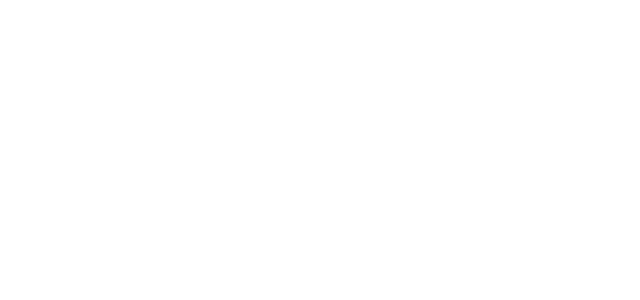
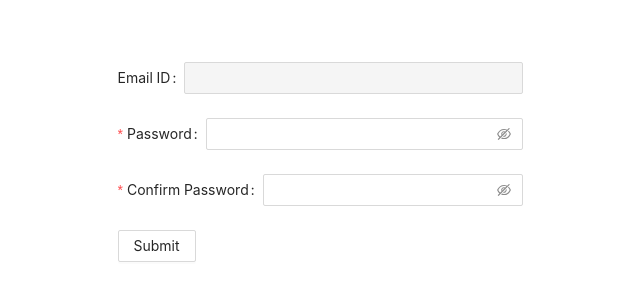
Before and after one commit to Mini-Projects-Group/Virtual-Lab, a React (Create React App) app: page /reset-password in a window 1280 px wide. Shown: the part 226-526 px from the top of the page, without its empty margins (320-960 px from the left). Built offline with nearby package versions, Linux system fonts and the light colour scheme.

Commit message:
Forgot password done

```diff
--- a/package.json
+++ b/package.json
@@ -16,6 +16,7 @@
     "craco-less": "^1.17.1",
     "jwt-decode": "^3.1.2",
     "less-loader": "^9.0.0",
+    "query-string": "^7.0.0",
     "react": "^17.0.2",
     "react-dom": "^17.0.2",
     "react-redux": "^7.2.4",
--- a/src/App.tsx
+++ b/src/App.tsx
@@ -3,6 +3,7 @@
 import { useEffect, useState } from "react";
 import { useDispatch } from "react-redux";
 import { BrowserRouter as Router, Switch } from "react-router-dom";
+import ForgotPassword from "./components/ForgotPassword/ForgotPassword";
 import Landing from "./components/Landing/Landing";
 import Login from "./components/Login/Login";
 import { getUser } from "./redux/action";
@@ -42,6 +43,11 @@
         <Switch>
           <PublicRoute exact path='/' component={Landing} />
           <PublicRoute exact path='/login' component={Login} />
+          <PublicRoute
+            exact
+            path='/reset-password'
+            component={ForgotPassword}
+          />
           <PrivateRoute exact path='/auth' component={() => <h1>Auth</h1>} />
         </Switch>
       </div>
--- /dev/null
+++ b/src/components/ForgotPassword/FPassword.module.css
@@ -0,0 +1,9 @@
+.root {
+  height: 100vh;
+
+  display: grid;
+  place-items: center;
+}
+
+.form {
+}
--- /dev/null
+++ b/src/components/ForgotPassword/ForgotPassword.tsx
@@ -0,0 +1,100 @@
+import { Button, Form, Input, notification } from "antd";
+import Query from "query-string";
+import React, { useState } from "react";
+import { Redirect } from "react-router-dom";
+import { async_func_data } from "../../redux/utils/helperfunctions";
+import styles from "./FPassword.module.css";
+
+const ForgotPassword = (props) => {
+  const { email } = Query.parse(props.location.search);
+
+  const [redirect, setRedirect] = useState(false);
+  const [loading, setLoading] = useState(false);
+
+  const handleSubmit = async (data) => {
+    setLoading(true);
+
+    const { password, cpassword } = data;
+
+    if (password !== cpassword) {
+      alert("Passwords don't match");
+
+      setLoading(false);
+      return;
+    }
+
+    const reset = await async_func_data(
+      "/api/user/resetPassword",
+      {
+        new_password: password,
+        email,
+        type: "student",
+      },
+      "post",
+      false
+    );
+
+    if (reset.data.error) {
+      notification["error"]({
+        message: "Password Reset",
+        description: reset.data.message,
+      });
+
+      setLoading(false);
+      return;
+    }
+
+    setLoading(false);
+
+    notification["success"]({
+      message: "Password Reset",
+      description: "Password Reset Successful!",
+    });
+
+    setRedirect(true);
+  };
+
+  const handleFailure = () => {};
+
+  if (redirect) return <Redirect to='/login' />;
+
+  return (
+    <div className={styles.root}>
+      <Form
+        onFinish={handleSubmit}
+        onFinishFailed={handleFailure}
+        className={styles.form}
+      >
+        <Form.Item label='Email ID'>
+          <Input disabled value={email} />
+        </Form.Item>
+
+        <Form.Item
+          name='password'
+          label='Password'
+          rules={[{ required: true, message: "Password cannot be empty!" }]}
+        >
+          <Input.Password />
+        </Form.Item>
+
+        <Form.Item
+          name='cpassword'
+          label='Confirm Password'
+          rules={[
+            { required: true, message: "Confirm Password cannot be empty!" },
+          ]}
+        >
+          <Input.Password />
+        </Form.Item>
+
+        <Form.Item>
+          <Button htmlType='submit' loading={loading}>
+            Submit
+          </Button>
+        </Form.Item>
+      </Form>
+    </div>
+  );
+};
+
+export default ForgotPassword;
--- a/src/components/Login/Login.tsx
+++ b/src/components/Login/Login.tsx
@@ -1,5 +1,14 @@
 import React, { useState } from "react";
-import { Button, Form, Input, Checkbox, Radio, Alert } from "antd";
+import {
+  Button,
+  Form,
+  Input,
+  Checkbox,
+  Radio,
+  Alert,
+  Modal,
+  notification,
+} from "antd";
 import axios from "axios";
 import styles from "./Login.module.css";
 
@@ -8,12 +17,15 @@
 import { BAD_STATUS } from "../../redux";
 import { Redirect } from "react-router-dom";
 import { AppState } from "../../redux/reducer";
+import { async_func_data } from "../../redux/utils/helperfunctions";
 
 const Login = () => {
   const dispatch = useDispatch();
 
   const [redirect, setRedirect] = useState(false);
   const [loading, setLoading] = useState(false);
+  const [isModalVisible, setIsModalVisible] = useState(false);
+  const [forgotEmail, setForgotEmail] = useState("");
 
   const error = useSelector((state: AppState) => state.errorReducer?.msg);
 
@@ -24,7 +36,6 @@
     const response = await dispatch(login_user(email, password));
 
     setLoading(false);
-
     if (
       (response as any)?.status !== BAD_STATUS &&
       !(response as any)?.data.error
@@ -35,6 +46,38 @@
 
   const handleFailure = (props) => {
     console.log("Failure");
+  };
+
+  const handleForgot = () => {
+    setIsModalVisible(true);
+  };
+
+  const confirmForgot = async (e) => {
+    //console.log(forgotEmail);
+
+    // API call
+    const response = await async_func_data(
+      "/api/student/forgotPassword",
+      { email: forgotEmail },
+      "post",
+      false
+    );
+
+    console.log(response);
+
+    setIsModalVisible(false);
+
+    notification["success"]({
+      message: "Email Sent",
+      description:
+        "A link to reset your password has been sent to your email. Please check your inbox.",
+      onClick: () => {
+        console.log("Notification Clicked!");
+      },
+      duration: 10,
+    });
+
+    setForgotEmail("");
   };
 
   if (redirect) return <Redirect to='/auth' />;
@@ -83,6 +126,23 @@
             Log In
           </Button>
         </Form.Item>
+
+        <div onClick={handleForgot}>Forgot Password?</div>
+        <Modal
+          title='Forgot Password'
+          visible={isModalVisible}
+          onCancel={() => setIsModalVisible(false)}
+          onOk={confirmForgot}
+        >
+          Enter the email ID linked with the account.
+          <Input
+            placeholder='Enter Email ID'
+            name='forgot-email'
+            value={forgotEmail}
+            onChange={(email) => setForgotEmail(email.target.value)}
+            type='email'
+          />
+        </Modal>
       </Form>
     </div>
   );
```
Also changed, not shown: 1 other file (tests, documents, lock files or other folders).
